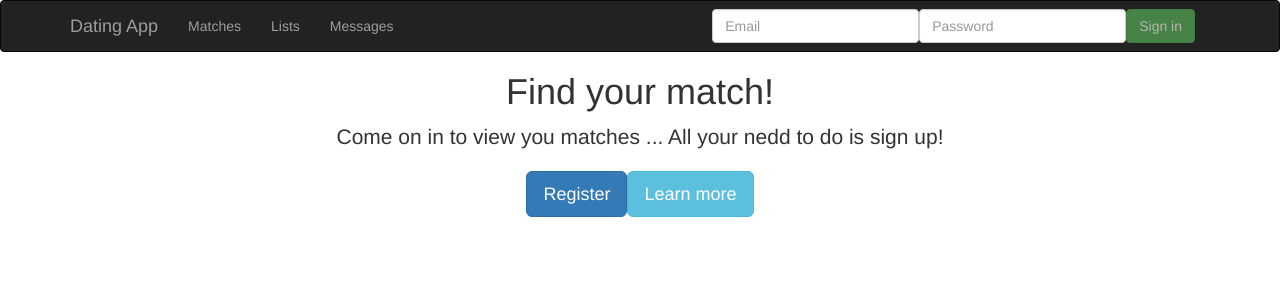
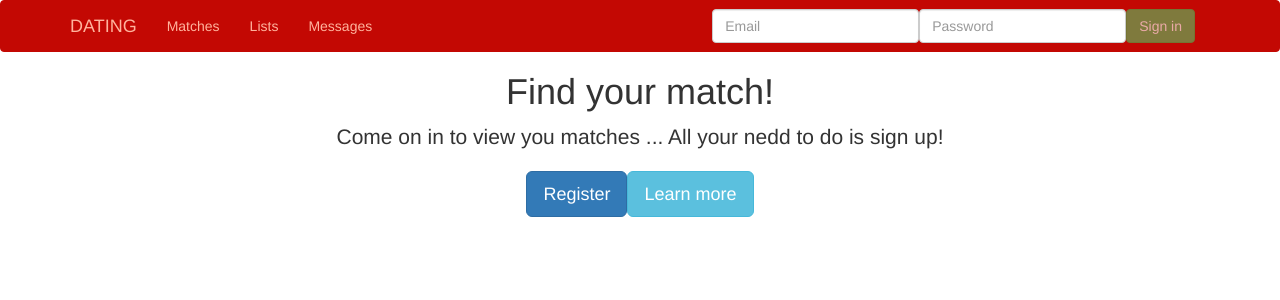
Before and after one commit to denys5dev/dotNetDemoSpa, an Angular app: page / in a window 1280 px wide. Shown: the top 300 px of the page. Built offline with nearby package versions, Linux system fonts and the light colour scheme.

Commit message:
color red

```diff
--- a/src/app/nav/nav.component.html
+++ b/src/app/nav/nav.component.html
@@ -1,4 +1,4 @@
-<nav class="navbar navbar-inverse">
+<nav class="navbar navbar-inverse nav-color">
   <div class="container">
     <div class="navbar-header">
       <button type="button" class="navbar-toggle collapsed" data-toggle="collapse" data-target="#navbar" aria-expanded="false" aria-controls="navbar">
@@ -7,7 +7,7 @@
         <span class="icon-bar"></span>
         <span class="icon-bar"></span>
       </button>
-      <a class="navbar-brand" href="#">Dating App</a>
+      <a class="navbar-brand" href="#">DATING</a>
     </div>
     <div id="navbar" class="navbar-collapse collapse">
       <ul class="nav navbar-nav">
--- a/src/app/nav/nav.component.scss
+++ b/src/app/nav/nav.component.scss
@@ -0,0 +1,10 @@
+.nav-color {
+    background-color: rgba(195, 8, 3, 1) !important;
+    border-color: rgba(195, 8, 3, 1) !important;
+}
+.nav-color a, span, label {
+    color: #FFB39D !important;
+}
+.nav-color:hover a:hover, span:hover, label:hover {
+    color: #FFEDE0 !important;
+}
```
